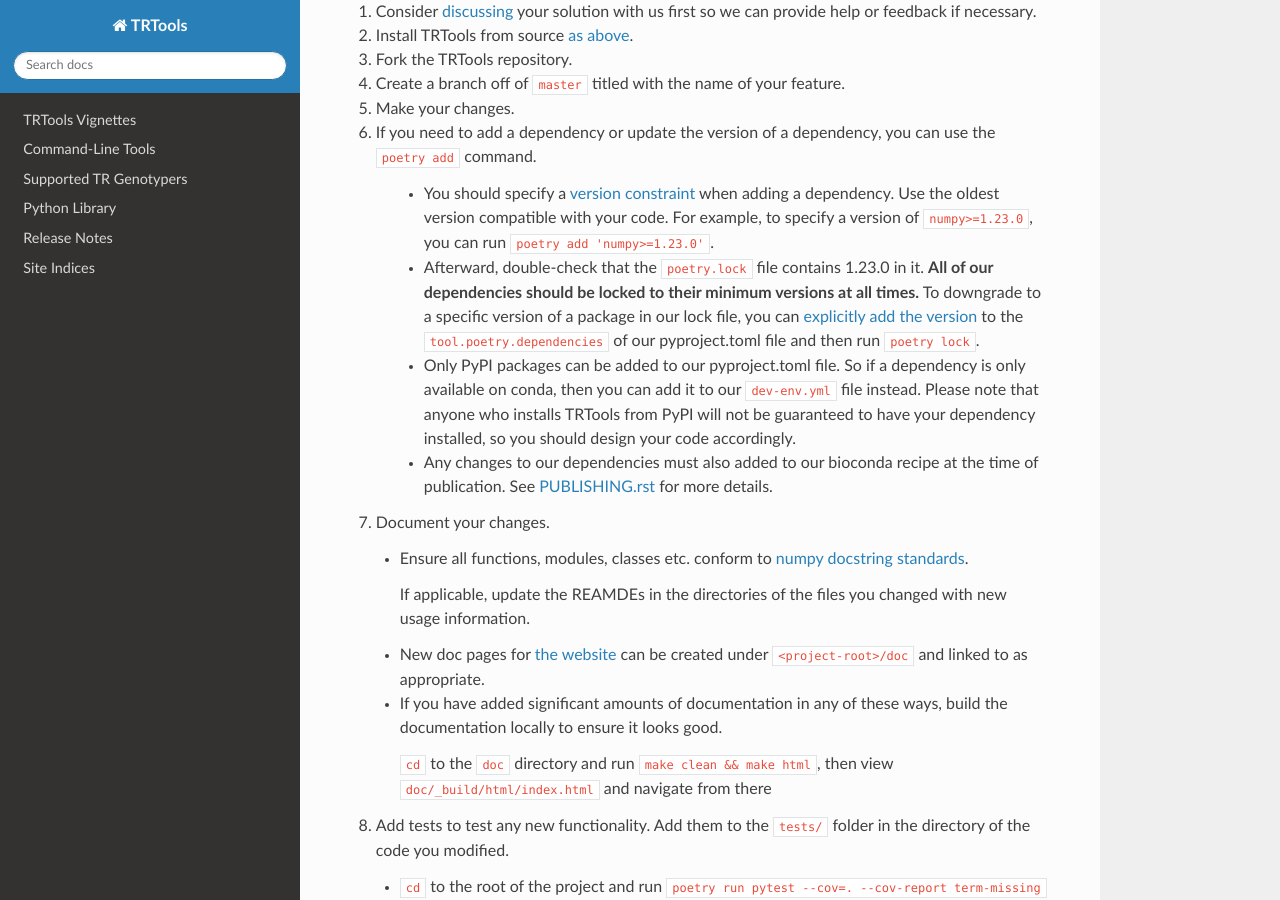
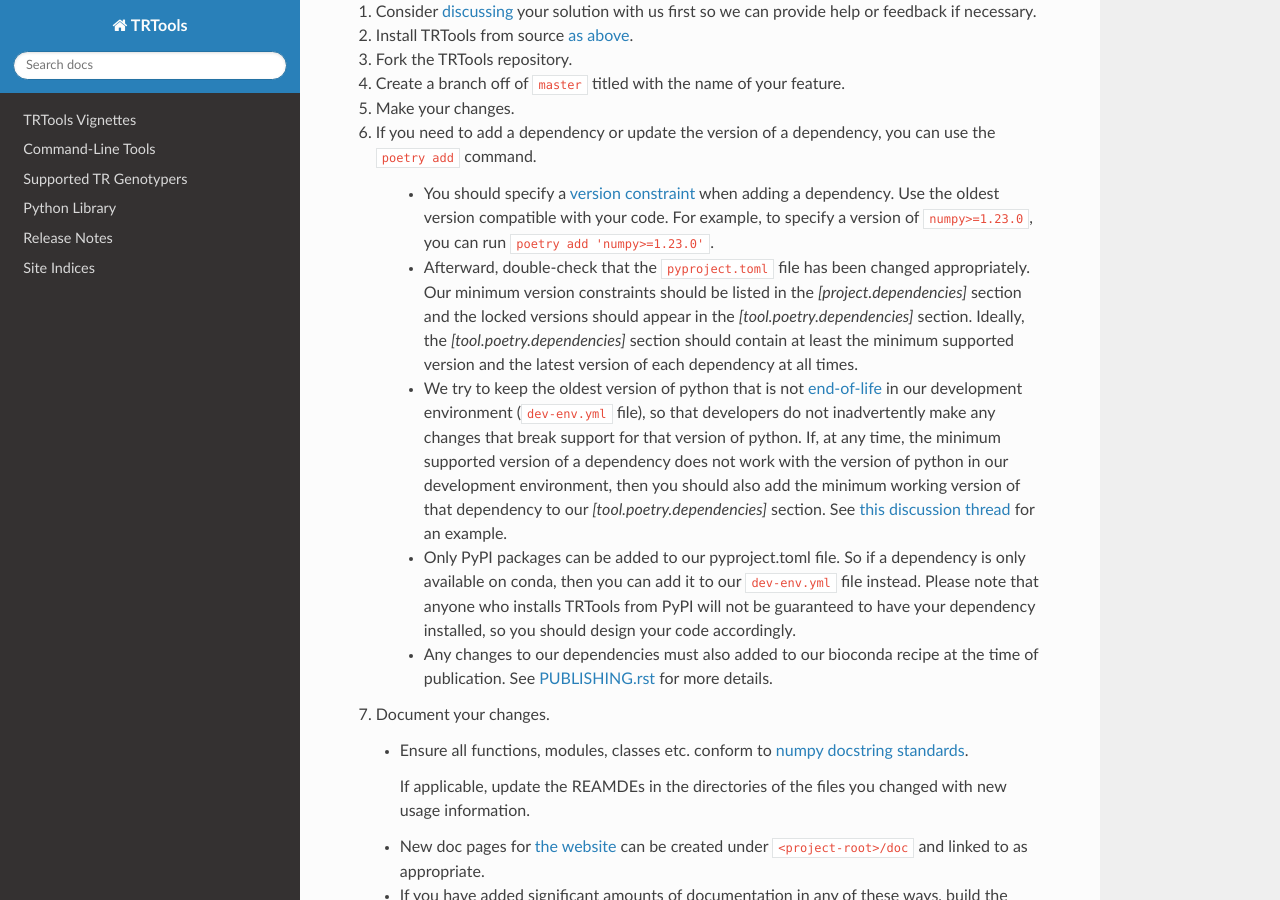
Before and after one commit to gymrek-lab/TRTools, a Sphinx documentation site: the page built from doc/index.rst, in a window 1280 px wide and 900 px high, scrolled down 4050 px. Built offline with Sphinx 7.4.7 and the Read the Docs theme 3.1.0, drawn with Linux system fonts in a browser that asks for light colours.

Commit message:
explain the new locking strategy in the docs

```diff
--- a/doc/index.rst
+++ b/doc/index.rst
@@ -173,7 +173,8 @@
 #. If you need to add a dependency or update the version of a dependency, you can use the :code:`poetry add` command.
 
     * You should specify a `version constraint <https://python-poetry.org/docs/master/dependency-specification#version-constraints>`_ when adding a dependency. Use the oldest version compatible with your code. For example, to specify a version of :code:`numpy>=1.23.0`, you can run :code:`poetry add 'numpy>=1.23.0'`.
-    * Afterward, double-check that the :code:`poetry.lock` file contains 1.23.0 in it. **All of our dependencies should be locked to their minimum versions at all times.** To downgrade to a specific version of a package in our lock file, you can `explicitly add the version <https://python-poetry.org/docs/dependency-specification/#projectdependencies-and-toolpoetrydependencies>`_ to the :code:`tool.poetry.dependencies` of our pyproject.toml file and then run :code:`poetry lock`.
+    * Afterward, double-check that the :code:`pyproject.toml` file has been changed appropriately. Our minimum version constraints should be listed in the `[project.dependencies]` section and the locked versions should appear in the `[tool.poetry.dependencies]` section. Ideally, the `[tool.poetry.dependencies]` section should contain at least the minimum supported version and the latest version of each dependency at all times.
+    * We try to keep the oldest version of python that is not `end-of-life <https://devguide.python.org/versions>`_ in our development environment (:code:`dev-env.yml` file), so that developers do not inadvertently make any changes that break support for that version of python. If, at any time, the minimum supported version of a dependency does not work with the version of python in our development environment, then you should also add the minimum working version of that dependency to our `[tool.poetry.dependencies]` section. See `this discussion thread <https://github.com/orgs/python-poetry/discussions/10142#discussioncomment-12050625>`_ for an example.
     * Only PyPI packages can be added to our pyproject.toml file. So if a dependency is only available on conda, then you can add it to our :code:`dev-env.yml` file instead. Please note that anyone who installs TRTools from PyPI will not be guaranteed to have your dependency installed, so you should design your code accordingly.
     * Any changes to our dependencies must also added to our bioconda recipe at the time of publication. See `PUBLISHING.rst <https://github.com/gymrek-lab/TRTools/blob/master/PUBLISHING.rst>`_ for more details.
 
```
